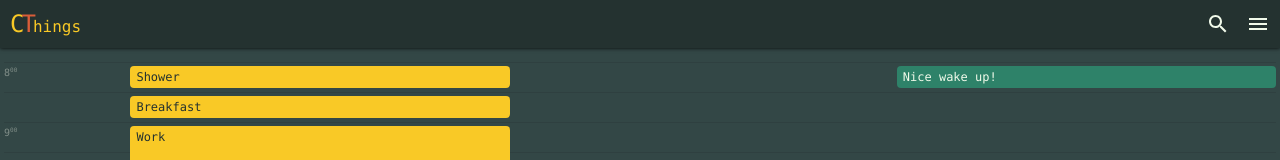
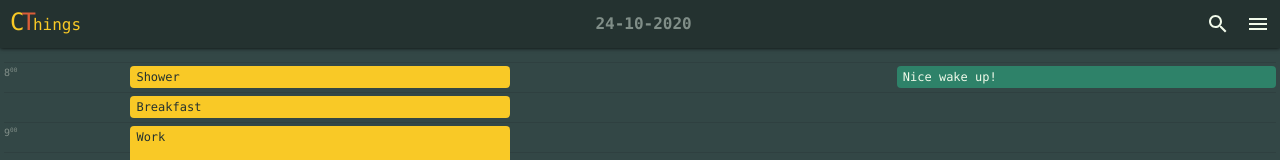
Before and after one commit to szduda/cthings, a React (Create React App) app: page / in a window 1280 px wide. Shown: the top 160 px of the page. Built offline with nearby package versions, Linux system fonts and the light colour scheme.

Commit message:
improve timeline

```diff
--- a/src/AddThing.jsx
+++ b/src/AddThing.jsx
@@ -11,10 +11,10 @@ const FAB = props => (
     right: 12px;
     display: flex;
     box-shadow: 0 0 8px 4px ${colors.gray};
-    transition: transform 100ms ease-out, opacity 100ms ease-out;
+    transition: transform 100ms ease-out, background 100ms ease-out;
 
     :hover {
-      opacity: 0.8;
+      background: ${colors.yellowDark};
     }
 
     > {
--- a/src/Header.jsx
+++ b/src/Header.jsx
@@ -18,6 +18,7 @@ const Logo = () => (
   margin: 0;
   font-weight: 300;
   color: ${colors.yellow};
+  transform: translateY(-2px);
   b {
     font-size: 24px;
     line-height: 28px;
@@ -27,6 +28,15 @@ const Logo = () => (
   }`}>
     <b>C<span css={css`color: ${colors.orange}; margin-left: -3px;`}>T</span></b>hings
   </h1>
+)
+
+const Title = () => (
+  <h2 css={css`
+    margin: 0;
+    font-size: 16px;
+    line-height: 28px;
+    color: ${colors.grayLight};
+  `}>24-10-2020</h2>
 )
 
 const Group = props => <div css={css`
@@ -40,6 +50,7 @@ const MenuTrigger = () => <Icons.Hamburger />
 export const Header = () => (
   <Wrapper>
     <Logo />
+    <Title />
     <Group>
       <SearchTrigger />
       <MenuTrigger />
--- a/src/theme.jsx
+++ b/src/theme.jsx
@@ -9,7 +9,7 @@ export const colors = {
   green: '#2E8269',
   orange: '#D95D39',
   yellow: '#F9C926',
-  yellowDark: '#EFB806',
+  yellowDark: '#DBA906',
   black: '#243230',
   white: '#F1FAEA',
   gray: '#334746',
@@ -22,6 +22,5 @@ export const Icons = {
     <HamburgerIcon css={css`fill: ${color}`} {...rest} />,
   Search: ({ color = colors.white, ...rest }) =>
     <SearchIcon css={css`fill: ${color}`} {...rest} />,
-  Add: () =>
-    <AddIcon css={css`fill: ${colors.black}`} />
+  Add: () => <AddIcon css={css`fill: ${colors.black}`} />
 }
```
